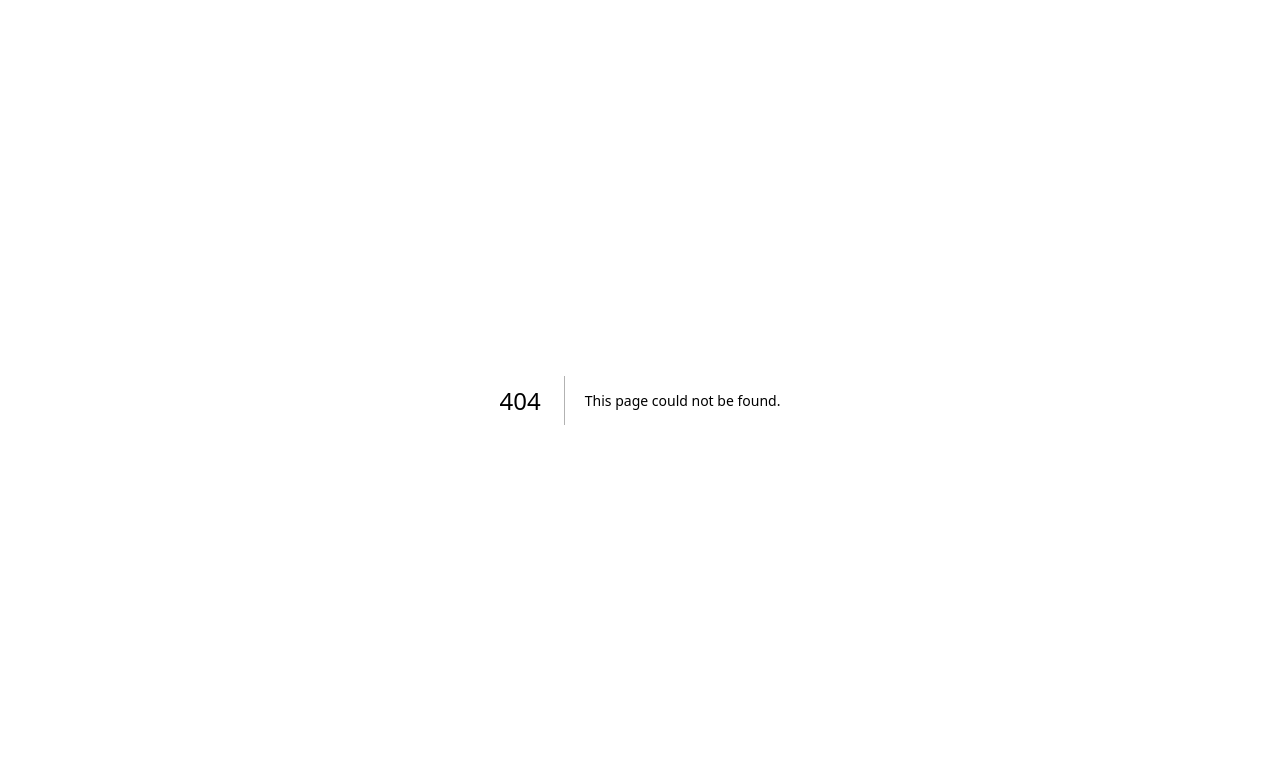
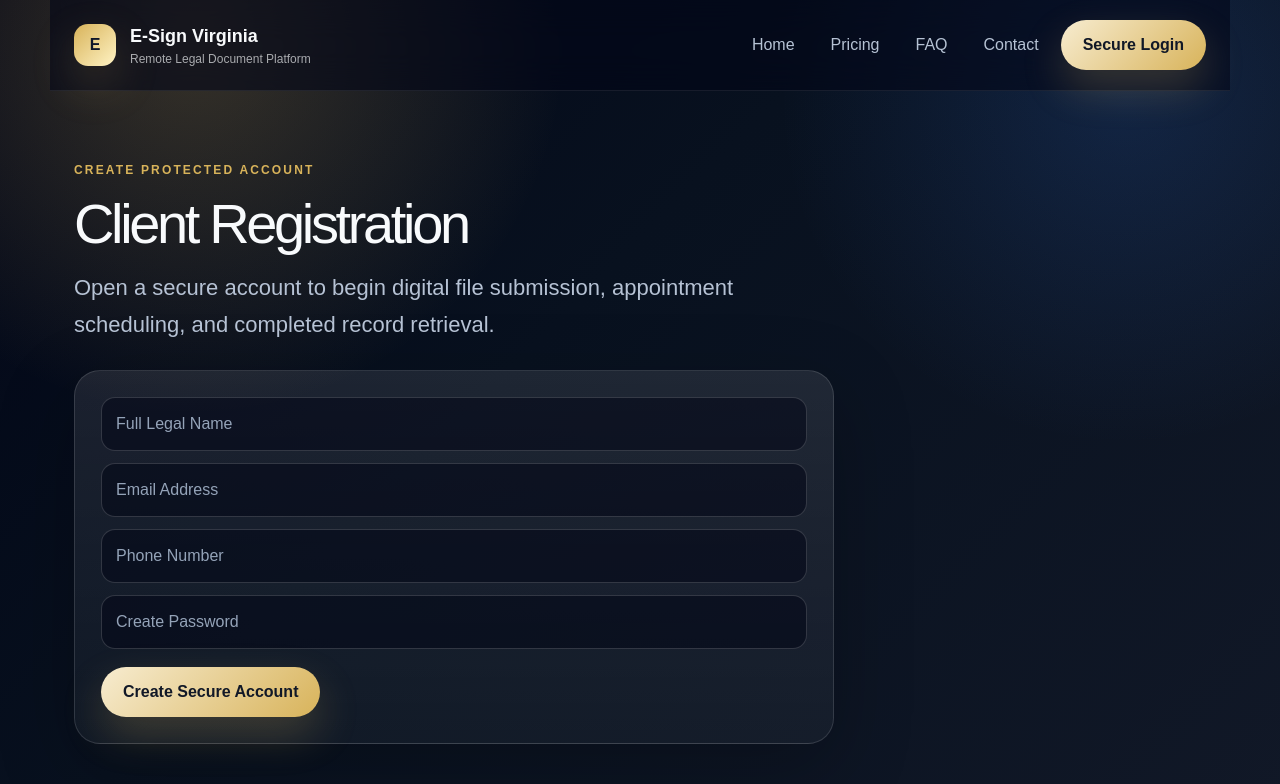
Before and after one commit to rawillia9801/esign, a Next.js app: page /register in a window 1280 px wide. Before the commit this address had no page. Shown: the top 784 px of the page. Built offline with nearby package versions, Linux system fonts and the light colour scheme.

Commit message:
Add premium registration page

```diff
--- /dev/null
+++ b/app/register/page.tsx
@@ -0,0 +1,21 @@
+import Header from '../../components/Header'
+
+export default function RegisterPage(){
+ return (
+  <main className="container">
+   <Header />
+   <section style={{padding:'70px 0'}}>
+    <div className="eyebrow">Create Protected Account</div>
+    <h1 className="hero-title" style={{fontSize:'56px'}}>Client Registration</h1>
+    <p className="hero-copy">Open a secure account to begin digital file submission, appointment scheduling, and completed record retrieval.</p>
+    <div className="card" style={{marginTop:'26px',maxWidth:'760px'}}>
+      <input placeholder="Full Legal Name" style={{width:'100%',padding:'14px',marginBottom:'12px'}} />
+      <input placeholder="Email Address" style={{width:'100%',padding:'14px',marginBottom:'12px'}} />
+      <input placeholder="Phone Number" style={{width:'100%',padding:'14px',marginBottom:'12px'}} />
+      <input placeholder="Create Password" style={{width:'100%',padding:'14px',marginBottom:'18px'}} />
+      <div className="btn">Create Secure Account</div>
+    </div>
+   </section>
+  </main>
+ )
+}
```
